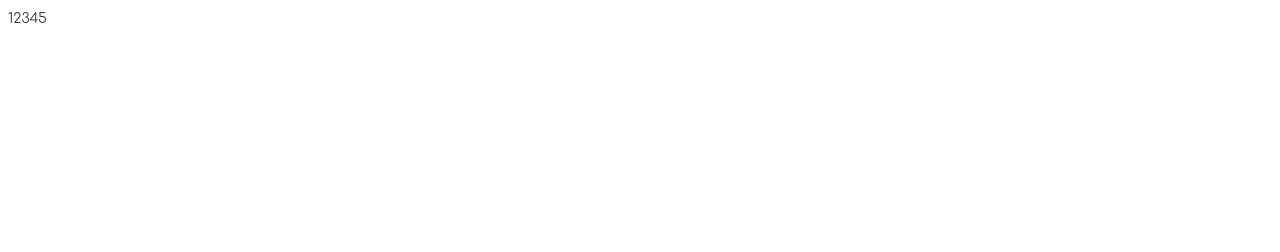
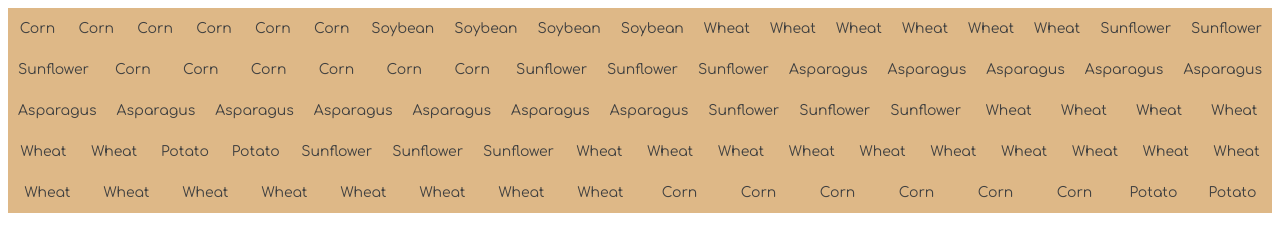
Before and after one commit to blusanders/modern-farm, a website with bundled scripts: page src/index.html in a window 1280 px wide. Built offline with nearby package versions, Linux system fonts and the light colour scheme; a web font is replaced by a local one.

Commit message:
Selling working properly

```diff
--- /dev/null
+++ b/src/scripts/catalog.js
@@ -0,0 +1,12 @@
+export const Catalog = (harvestedFoodArray) => {
+
+    const contentElement = document.querySelector(".container");
+    let plantHTML="";
+
+    harvestedFoodArray.forEach(plant => {
+        plantHTML+="<section class=plant>" + plant.type + "</section>";
+        //plantHTML+="";
+    });
+    contentElement.innerHTML = plantHTML;
+//    console.log(plantHTML)
+}
--- a/src/scripts/main.js
+++ b/src/scripts/main.js
@@ -3,6 +3,7 @@ console.log("Welcome to the main module")
 import { createPlan } from "./plan.js";
 import { plantSeeds } from "./tractor.js";
 import { harvestPlants } from "./harvester.js";
+import { Catalog } from "./catalog.js";
 
 //random 3x6 array of plant plan
 const yearlyPlan=createPlan();
@@ -11,8 +12,11 @@ const yearlyPlan=createPlan();
 //plant seeds w the plan created above
 //returning an array of individual plants
 const allThePlants = plantSeeds(yearlyPlan);
-console.log(allThePlants)
+//console.log(allThePlants)
 
 //create array with per #of objects of each plant
 //corn half output
-console.log(harvestPlants(allThePlants));
+// console.log(harvestPlants(allThePlants));
+const harvestedPlantArray = harvestPlants(allThePlants);
+
+Catalog(harvestedPlantArray);
--- a/src/styles/main.css
+++ b/src/styles/main.css
@@ -13,7 +13,12 @@ textarea {
   line-height: 1.5;
 }
 
-h1,h2,h3,h4,h5,h6 {
+h1,
+h2,
+h3,
+h4,
+h5,
+h6 {
   font-family: "Patua One", serif;
   letter-spacing: 2px;
 }
@@ -33,3 +38,17 @@ h1,h2,h3,h4,h5,h6 {
 .red {
   background-color: darksalmon;
 }
+
+.container {
+  display: flex;
+  flex-wrap: wrap;
+  background-color: burlywood;
+}
+
+.plant {
+  /* border: 1px black solid; */
+  padding: 10px;
+  justify-content: space-between;
+  flex: 1;
+  text-align: center;
+}
```
Also changed, not shown: src/index.html (+0 -2 lines). Lines whose indentation alone changed are shown as unchanged.
